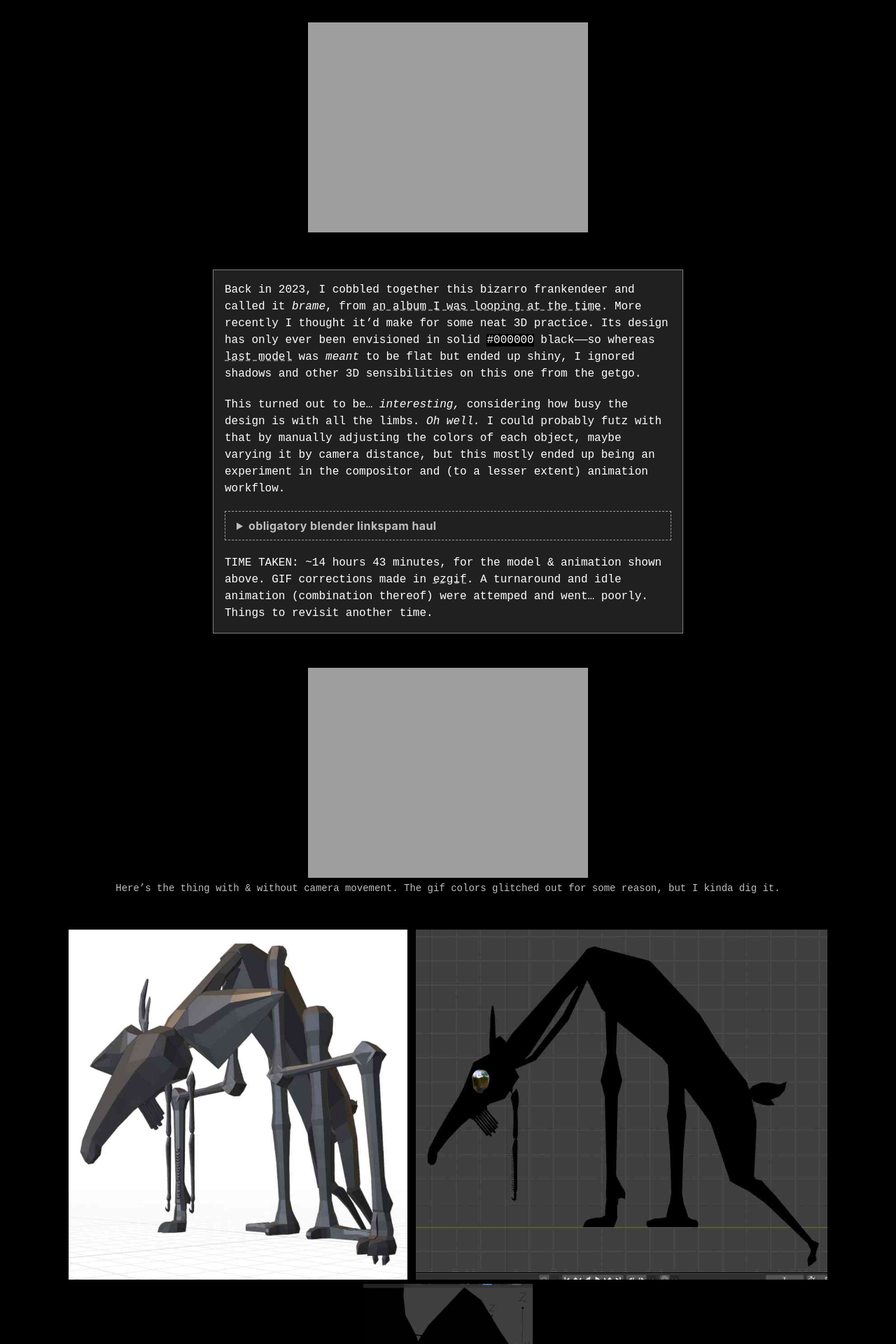
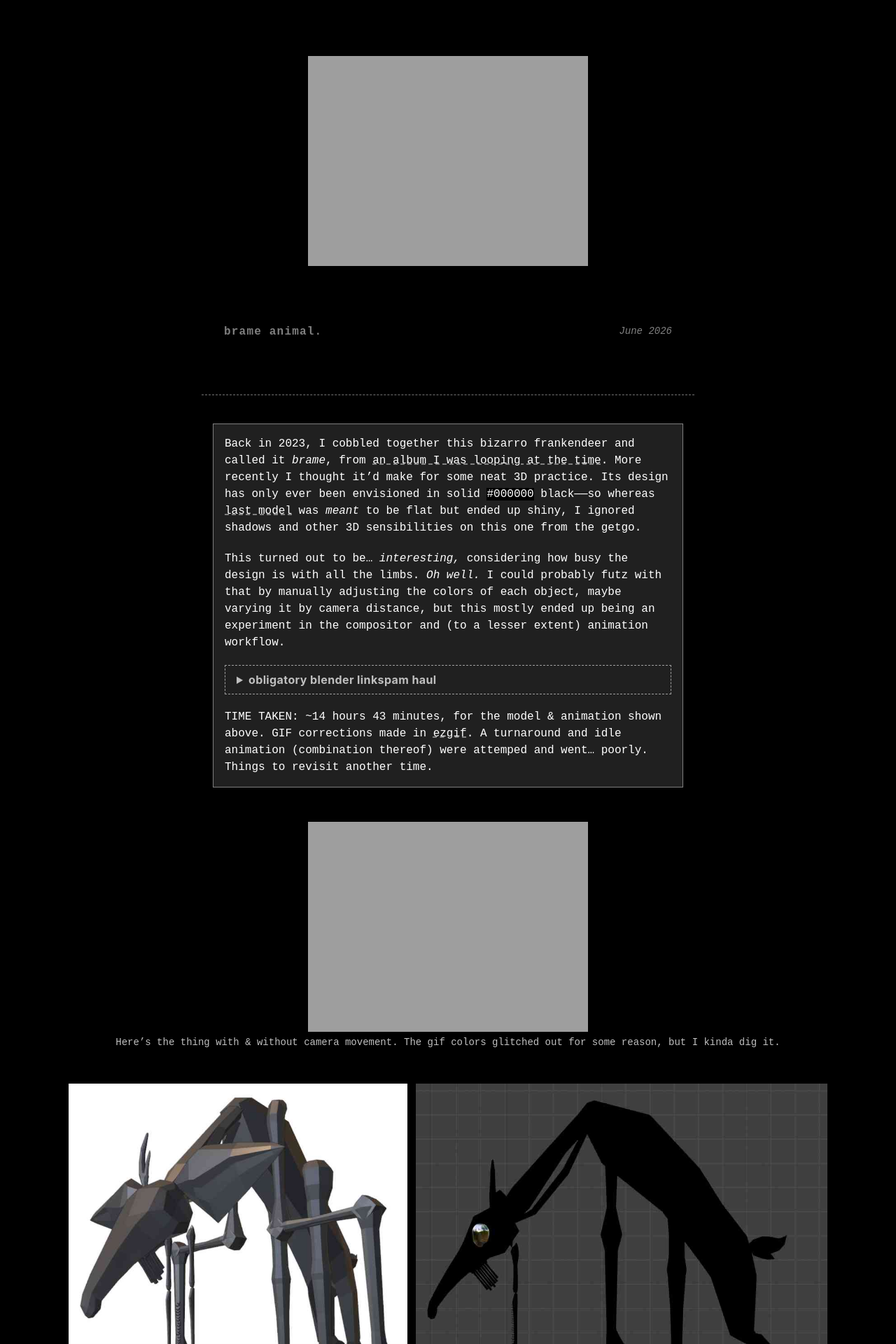
Before and after one commit to a-flyleaf/art-2026, a Jekyll site: the page built from _art/06-11_brame.html, in a window 1280 px wide. Shown: the top 1920 px of the page at 70% size. Built offline with Jekyll 4.4.1, drawn with Linux system fonts in a browser that asks for light colours; some web fonts are replaced; some of the changed text lies outside the part shown.

Commit message:
lil copyedits & page tweaks
/japhet: fix the forced-#fff `ALT`
/brame: tfw no h1. or date. still debating the rest....

```diff
--- a/_art/05-28_japhet.html
+++ b/_art/05-28_japhet.html
@@ -12,7 +12,7 @@ orient: sqh
 css: "
 	#cp{text-align:right;}
 	#cp ul{list-style-type:none;}
-	code{background:#fff; color:#000; padding:0 .25em;}
+	code{padding:0 .25em;} #ff{background:#fff; color:#000;}
 "
 
 cp: |-
@@ -30,7 +30,7 @@ Anyway, this was a great modeling challenge. Did a big complicated rig All By My
 <figure><a href="{%include url.html%}/assets/art/japhet_ref+00+03.jpg" class="fg"><img src="{%include url.html%}/assets/art/japhet_ref+00+03.jpg" alt="Model process shots: the original side view silhouette-sketch, a boxy mirrored wireframe, and a silhouetted shot of the upper body."></a>
 <figcaption><small>The more I model, the more I realize I don’t actually like sticking to a tightly-defined turnaround drawing. Stuff changes as I tweak vertices constantly.</small></figcaption></figure>
 
-My initial plan was for a `#ffffff` (all white) model, shadeless or [cel-only](https://youtu.be/tWcaQ3gCbUU?t=149), with physics on Valerie (the cat) to make him all limp. But I like shiny materials and, despite the tedium, to have full control over bone positioning. Main thing I learned with this model ended up being how bone groups and (some) constraints work. Did not use Rigify, but generated and poked around at its default models to get a better sense of how it actually works.
+My initial plan was for a <code id="ff">#ffffff</code> (all white) model, shadeless or [cel-only](https://youtu.be/tWcaQ3gCbUU?t=149), with physics on Valerie (the cat) to make him all limp. But I like shiny materials and, despite the tedium, to have full control over bone positioning. Main thing I learned with this model ended up being how bone groups and (some) constraints work. Did not use Rigify, but generated and poked around at its default models to get a better sense of how it actually works.
 
 <figure><a href="{%include url.html%}/assets/art/japhet_10.jpg" class="fg"><img src="{%include url.html%}/assets/art/japhet_10.jpg" alt="A T-pose of the model with all bones visible."></a>
 <figcaption><small>In this house we appreciate YouTube tutorial-maker Royal&nbsp;Skies, StackExchange randos, and a bunch of other pseudonymous heroes linked at the end of this page.</small></figcaption></figure>
--- a/_art/06-11_brame.html
+++ b/_art/06-11_brame.html
@@ -15,14 +15,21 @@ css: "
 	body{background:#000; color:#fff; font-family:'courier new',courier,monospace;}
 	.wrap{max-width:42rem; padding:0 1rem;}
 	main,footer{padding:0 1rem;}
-	::selection{background:#000; color:#808080;}
+	::selection{background:#000; color:#404040;}
 
-	#img{text-align:center; padding:2rem 1rem;}
+	#img{text-align:center; padding:5rem 1rem;}
 	.img{border:1px solid #000; display:inline-block; line-height:0;} .img:hover,.img:focus,.img:active{opacity:.75; border:1px dashed #bfbfbf;}
+
+	#info{color:#808080; overflow:auto; width:100%; padding-bottom:3.5em;}
+	h1,#info small{width:50%; float:left;}
+	h1{letter-spacing:.075em;}
+	#info small{text-align:right; font-style:italic;}
+	#info+hr{max-width:44rem; margin:2.5em auto; border-color:#404040;}
 
 	p{margin:1.25em 0;} .txt p:first-of-type{margin-top:0;} .txt p:last-of-type{margin-bottom:0;}
 	a{color:inherit; text-decoration-style:dashed; text-decoration-color:#9f9f9f;} a:hover,a:active,a:focus{color:#808080; text-decoration:none;}
 	.txt{background:#202020; border:1px solid #808080; padding:1em; margin:1em auto; line-height:1.5;}
+	.txt ::selection{color:#808080;}
 	.em::after{content:'—';}
 
 	details{font-family:'inter',calibri,sans-serif; border:1px dashed #9f9f9f; margin:1.25em 0; color:#efefef;}
@@ -71,12 +78,20 @@ desc2c: |-
 ---
 <main>
 	<section id="img"><a href="{%include url.html%}/assets/art/brame_07-ezgif-grsc-noloop.gif" target="_blank"><img src="{%include url.html%}/assets/art/brame_07-ezgif-grsc-noloop.gif" alt="gif of a deerlike amalgamation, rising shakily. Then it screams."></a></section>
+
+	<section id="info"><div class="wrap">
+		<h1>{{page.title}}</h1>
+		<small>June 2026</small>
+	</div></section>
+
+	<hr>
+
 	<div class="txt wrap">{%capture incurl%}{%include url.html%}{%endcapture%}{%capture details-blender%}{{page.details-blender|markdownify}}{%endcapture%}{{page.desc1|markdownify|replace:"INC_URL",incurl|replace:"DT_BL",details-blender}}</div>
 	<figure>
 		<a href="{%include url.html%}/assets/art/brame_07-ui.gif" target="_blank" class="img"><img src="{%include url.html%}/assets/art/brame_07-ui.gif" alt="The animation shown above, but in Blender. Shows the solid black silhouette as rendered (no background); a slightly shifted angle with separate parts outlined and no camera zoom; and a Noise modifier in the animation graph editor."></a>
 		<figcaption><small>Here’s the thing with & without camera movement. The gif colors glitched out for some reason, but I kinda dig it.</small></figcaption>
 	</figure>
-	<figure id="multi">
+	<figure id="multi"><!--these can be one (1) image I think-->
 		<a href="{%include url.html%}/assets/art/brame_02.jpg" target="_blank" class="img"><img src="{%include url.html%}/assets/art/brame_02.jpg" alt="3/4ths view with viewport shading"></a>
 		<a href="{%include url.html%}/assets/art/brame_03.jpg" target="_blank" class="img"><img src="{%include url.html%}/assets/art/brame_03.jpg" alt="side view"></a>
 		<a href="{%include url.html%}/assets/art/brame_04.jpg" target="_blank" class="img"><img src="{%include url.html%}/assets/art/brame_04.jpg"></a>
@@ -87,9 +102,9 @@ desc2c: |-
 		<figcaption class="wrap"><small>Frame from the scrapped idle-turnaround, highlighting some details that aren’t clear in the render: the array of jaw-hair-teeth, the upper teeth (only one row, to make the rendered area clearer), and the split bones in the forelimbs. Ignore the gratuitous clipping here and elsewhere; as long as the silhouette works, idgaf about whether it makes 3D sense.</small></figcaption>
 	</figure>
 
-	<div id="footnote" class="wrap"><small>[I was going to put sketch-concepts here and then actually made the page and went. hey y’know what this is fine as-is actually. <em style="text-transform:uppercase;font-style:normal;">so</em> those will happen on a separate page, and for now this footnote is here instead. anyway]</small></div>
+	<div id="footnote" class="wrap"><small>[I was going to put sketch-concepts here and then actually made the page and went. hey y’know what this is fine as-is. <em style="text-transform:uppercase;font-style:normal;">so</em> those will happen on a separate page, and for now this footnote is here instead. anyway]</small></div>
 
-	<!--figures now that i actually Make the page i'm like. oh it's fine actually. yeah there doesn't need to be anything else, that can be separate. AUGH
+	<!--
 	<hr>
 
 	<div class="txt wrap">{{page.desc2a|markdownify}}</div>
```
